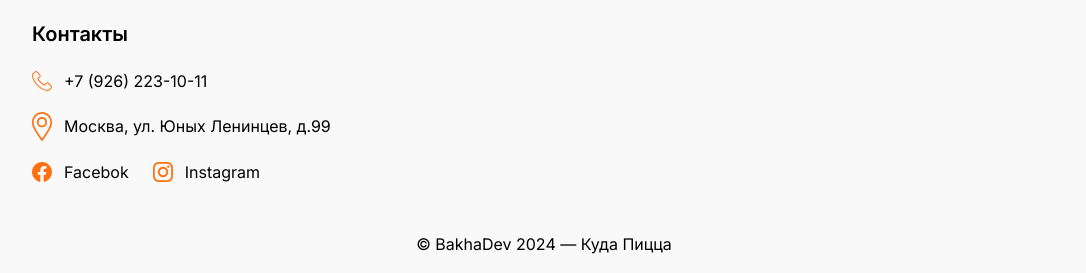
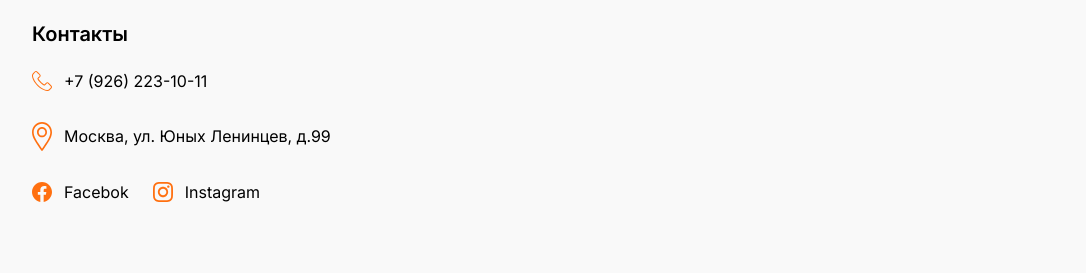
Before and after one commit to Bakha022/KudaPizza, a React (Vite) app: page / in a window 1280 px wide. Shown: the part 1537-1810 px from the top of the page, without its empty margins (96-1182 px from the left). Built offline with nearby package versions, Linux system fonts and the light colour scheme.

Commit message:
footer and nav done

```diff
--- a/src/components/footer/Footer.jsx
+++ b/src/components/footer/Footer.jsx
@@ -1,6 +1,7 @@
 import React from 'react'
 import { Link } from 'react-router-dom'
 import style from './Footer.module.css'
+import FooterList from './FooterList'
 
 const Footer = () => {
 	return (
@@ -32,28 +33,7 @@ const Footer = () => {
 					</div>
 					<div className={style['col-3']}>
 						<h3>Контакты</h3>
-						<ul>
-							<li>
-								<img src='/Group 55.svg' alt='phone-icon' />
-								+7 (926) 223-10-11
-							</li>
-							<li>
-								<img src='/Group 5.svg' alt='phone-icon' />
-								Москва, ул. Юных Ленинцев, д.99
-							</li>
-							<li>
-								<div className={style['list-row']}>
-									<li>
-										<img src='/Subtract.svg' alt='phone-icon' />
-										Facebok
-									</li>
-									<li>
-										<img src='/Vector.svg' alt='phone-icon' />
-										Instagram
-									</li>
-								</div>
-							</li>
-						</ul>
+						<FooterList />
 					</div>
 				</div>
 			</div>
--- a/src/components/footer/Footer.module.css
+++ b/src/components/footer/Footer.module.css
@@ -43,10 +43,7 @@ footer {
 	width: 20px;
 }
 
-.list-row {
-	display: flex;
-	gap: 24px;
-}
+
 
 .web-site-by {
 	margin-top: 50px;
@@ -57,5 +54,17 @@ footer {
 	text-align: center;
 }
 
-@media (max-width: 900px) {
+@media (max-width: 692px) {
+	.row {
+		flex-direction: column;
+	}
 }
+
+@media (max-width: 492px) {
+	.col-3 {
+		width: 250px;
+	}
+	.row {
+		align-items: center;
+	}
+}
--- /dev/null
+++ b/src/components/footer/FooterList.jsx
@@ -0,0 +1,30 @@
+import React from 'react'
+
+const FooterList = () => {
+	return (
+		<ul className='foote-lists'>
+			<li>
+				<img src='/Group 55.svg' alt='phone-icon' />
+				+7 (926) 223-10-11
+			</li>
+			<li>
+				<img src='/Group 5.svg' alt='phone-icon' />
+				Москва, ул. Юных Ленинцев, д.99
+			</li>
+			<li>
+				<div className={'list-row'}>
+					<li>
+						<img src='/Subtract.svg' alt='phone-icon' />
+						Facebok
+					</li>
+					<li>
+						<img src='/Vector.svg' alt='phone-icon' />
+						Instagram
+					</li>
+				</div>
+			</li>
+		</ul>
+	)
+}
+
+export default FooterList
--- a/src/components/navbar/Navbar.jsx
+++ b/src/components/navbar/Navbar.jsx
@@ -3,6 +3,7 @@ import { FaRegHeart } from 'react-icons/fa'
 import { IoCart } from 'react-icons/io5'
 import { RiCloseLargeFill, RiListUnordered } from 'react-icons/ri'
 import { Link } from 'react-router-dom'
+import FooterList from '../footer/FooterList'
 import style from './Navbar.module.css'
 import NavbarLists from './NavbarLists'
 
@@ -178,6 +179,11 @@ const Navbar = () => {
 						<NavbarLists />
 					</ul>
 				</div>
+				<div className={style['line']}></div>
+				<div className='container'>
+					<h3 className={style['contact-title']}>Контакты</h3>
+					<FooterList />
+				</div>
 			</div>
 		</nav>
 	)
--- a/src/components/navbar/Navbar.module.css
+++ b/src/components/navbar/Navbar.module.css
@@ -293,3 +293,11 @@ nav {
 .delivery {
 	width: 235px;
 }
+
+.contact-title {
+	font-family: Inter;
+	font-size: 20px;
+	font-weight: 600;
+	line-height: 28px;
+	margin: 5px 0;
+}
--- a/src/index.css
+++ b/src/index.css
@@ -43,3 +43,23 @@ a {
 		display: none;
 	}
 }
+
+.list-row {
+	display: flex;
+	gap: 24px;
+}
+
+.foote-lists {
+	list-style-type: none;
+}
+
+.foote-lists li {
+	margin-bottom: 10px;
+	display: flex;
+	align-items: center;
+	gap: 12px;
+	font-family: Inter;
+	font-size: 16px;
+	font-weight: 400;
+	line-height: 22px;
+}
```
